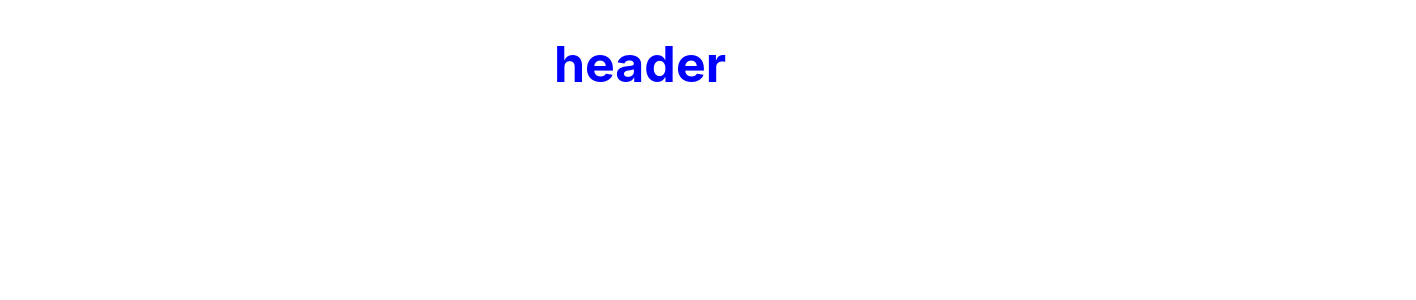
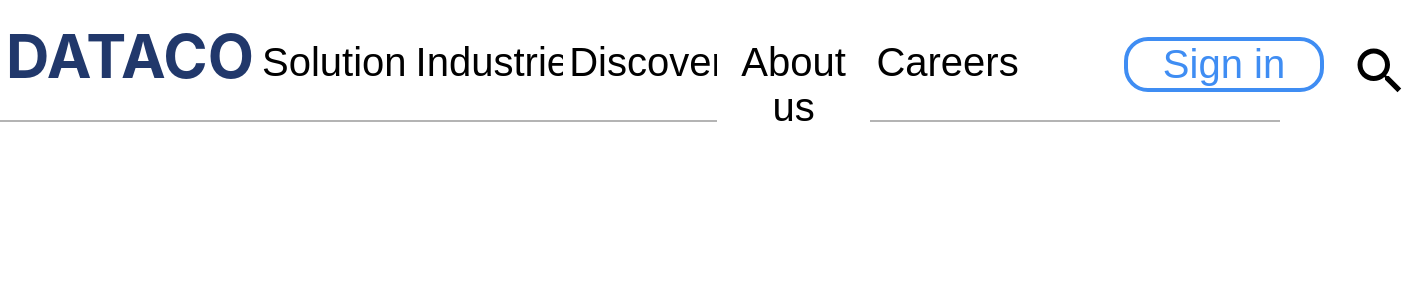
Before and after one commit to ktei003/LVL-5-M6, a React (Create React App) app: page / in a window 1280 px wide. Shown: the top 300 px of the page, 1416 px wide, since content can reach past the window. Built offline with nearby package versions, Linux system fonts and the light colour scheme.

Commit message:
header finished

```diff
--- a/src/components/header.js
+++ b/src/components/header.js
@@ -1,10 +1,41 @@
 import '../styles/header.css';
 import React from "react";
+import Button from '@mui/material/Button';
+import SearchIcon from '@mui/icons-material/Search';
+import { minHeight } from '@mui/system';
 
 const Header = () => {
 	return (
-        <div>
-            <h1 className="test">header</h1>
+        <div className="header-container">
+            <div className="header-logo">
+            <button type="button" className="header-text" onClick="">DATACOM</button>
+            </div>
+            <div className="header-options">
+            <button type="button" className="header-text-options" onClick="">Solution</button>
+            </div>
+            <div className="header-options">
+            <button type="button" className="header-text-options" onClick="">Industries</button>
+            </div>
+            <div className="header-options">
+                <button type="button" className="header-text-options" onClick="">Discover</button>
+                </div>
+            <div className="header-options">
+                <button type="button" className="header-text-options" onClick="">About us</button>
+                </div>
+            <div className="header-options">
+                <button type="button" className="header-text-options" onClick="">Careers</button>
+                </div>
+            <div className="right-btns">
+            <div className="s1-btn">
+                <button type="button" className="sign-in-btn" onClick="">Sign in</button>
+                </div>
+            <div className="s2-btn">
+            <button type="button" className="search-btn" onClick=""
+            ><SearchIcon style={{minHeight:"60px",minWidth:"60px"}}/>
+            </button>
+            </div>
+            </div>
+
         </div>
     )
     }
--- a/src/styles/header.css
+++ b/src/styles/header.css
@@ -1,4 +1,74 @@
-.test{
-    color: blue;
-    font-size: 50px;
+.header-container{
+    width: 100vw;
+    height: 120px;
+    display: flex;
+    justify-content: center;
+    border-bottom: 2px solid rgb(180, 180, 180);
 }
+
+.header-logo{
+    width: 20vw;
+    height: auto;
+    text-align: center;
+
+
+}
+
+.header-options{
+    width: 12vw;
+    height: auto;
+    text-align: center;
+
+}
+
+.right-btns{
+    width: 20vw;
+    height: auto;
+    text-align: center;
+    display: flex;
+
+
+}
+
+.header-text{
+font-size: 60px;
+font-family: var(--typography-font-family-400);
+border: none;
+cursor: pointer;
+background-color: white;
+color: #21386b;
+padding-top: 20px;
+font-weight: bold;
+}
+
+.header-text-options{
+font-size: 40px;
+border: none;
+cursor: pointer;
+background-color: white;
+padding-top: 40px;
+}
+
+.sign-in-btn{
+    font-size: 40px;
+    color: rgb(63, 141, 243);
+    border: 4px solid rgb(63, 141, 243);
+    background-color: white;
+    border-radius: 24px;
+    width: 200px;
+    margin-top: 37px;
+    cursor: pointer;
+    margin-left: 100px;
+}
+
+.search-btn{
+
+    border: none;
+    cursor: pointer;
+    background-color: white;
+
+}
+
+.s2-btn{
+padding: 40px 0px 0px 20px
+}
```
Also changed, not shown: src/pages/contactForm.js (added), src/pages/contactUs.js (added), src/pages/home.js (added).
